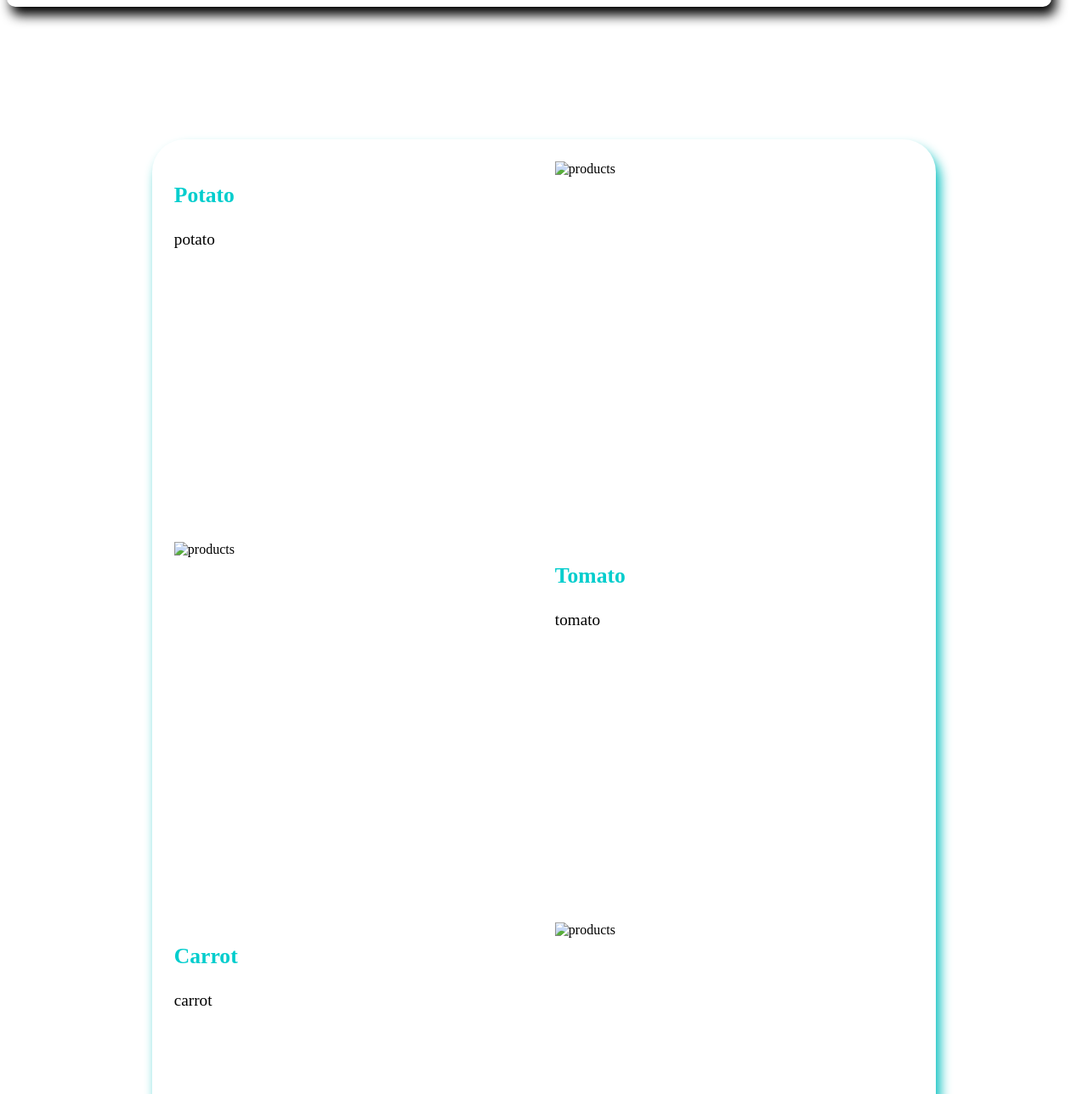
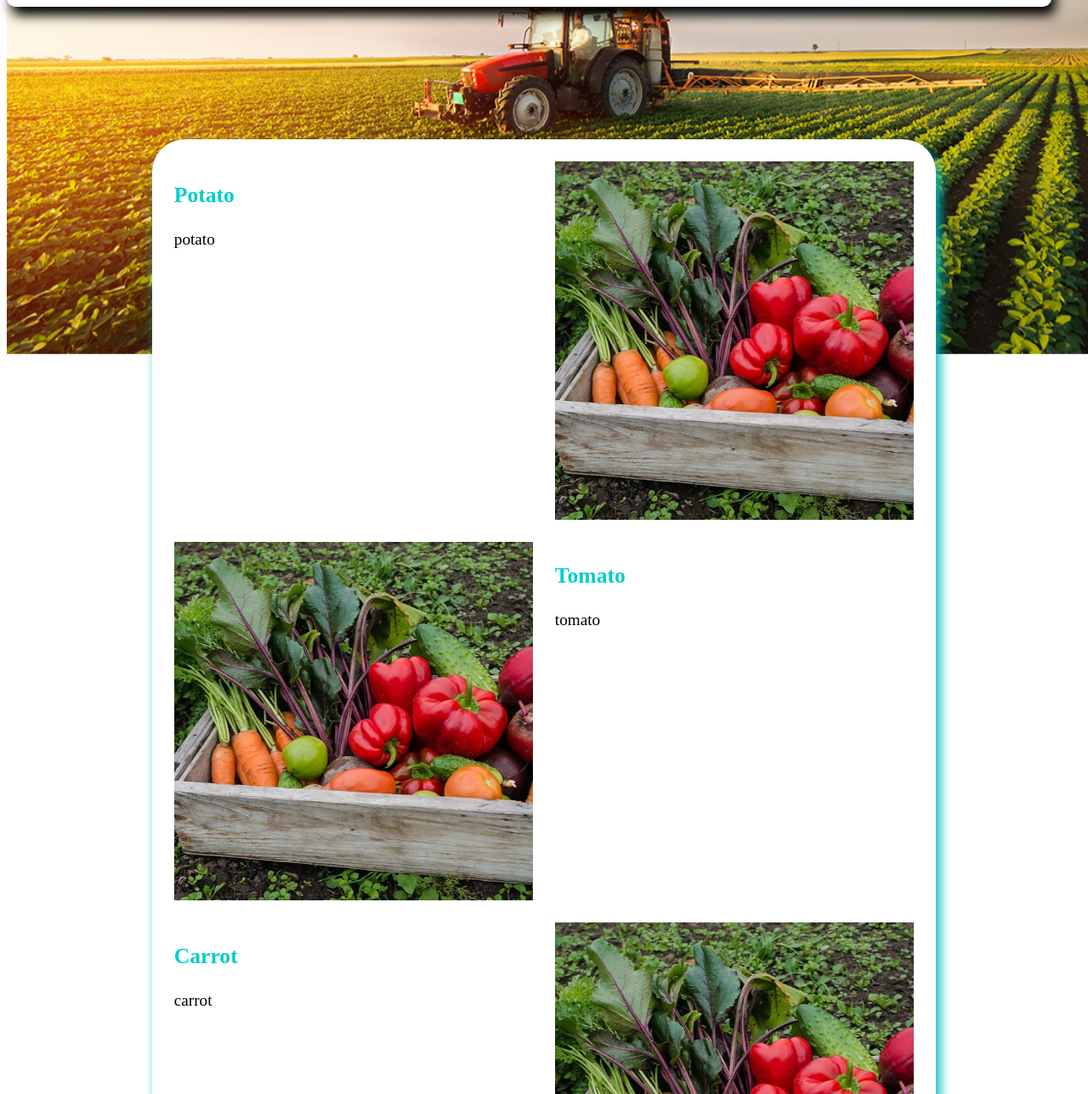
Before and after one commit to VladimirVrhovski/TomicAgriculture, a plain HTML site: page products.html in a window 1280 px wide. Shown: the part 100-1388 px from the top of the page at 85% size. Drawn offline with Linux system fonts and the light colour scheme.

Commit message:
Update products.html

```diff
--- a/products.html
+++ b/products.html
@@ -5,12 +5,12 @@
     <meta http-equiv="X-UA-Compatible" content="IE=edge">
     <meta name="viewport" content="width=device-width, initial-scale=1.0">
     <title>Products</title>
-    <link rel="icon" href="images/icon.png">
+    <link rel="icon" href="icon.png">
     <link rel="stylesheet" href="newstyle.css">
     <script src="script.js"></script>
 </head>
 <body>
-    <img src="images/bg.png" alt="bg" class="bgImg">
+    <img src="bg.png" alt="bg" class="bgImg">
     <div class="navbar onscroll" id="scroll-nav">
         <a href="index.html#" class="nav link">HOME</a>
         <a href="products.html#" class="nav link">Products</a>
@@ -32,10 +32,10 @@
             <p class="text">potato</p>
         </div>
         <div class="item item-2">
-            <img src="images/products.jpg" alt="products" class="smallImg">
+            <img src="products.jpg" alt="products" class="smallImg">
         </div>
         <div class="item item-3">
-            <img src="images/products.jpg" alt="products" class="smallImg">
+            <img src="products.jpg" alt="products" class="smallImg">
         </div>
         <div class="item item-4">
             <h3 class="small-title">Tomato</h3>
@@ -46,7 +46,7 @@
             <p class="text">carrot</p>
         </div>
         <div class="item item-6">
-            <img src="images/products.jpg" alt="products" class="smallImg">
+            <img src="products.jpg" alt="products" class="smallImg">
         </div>
     </div>
 </body>
```
